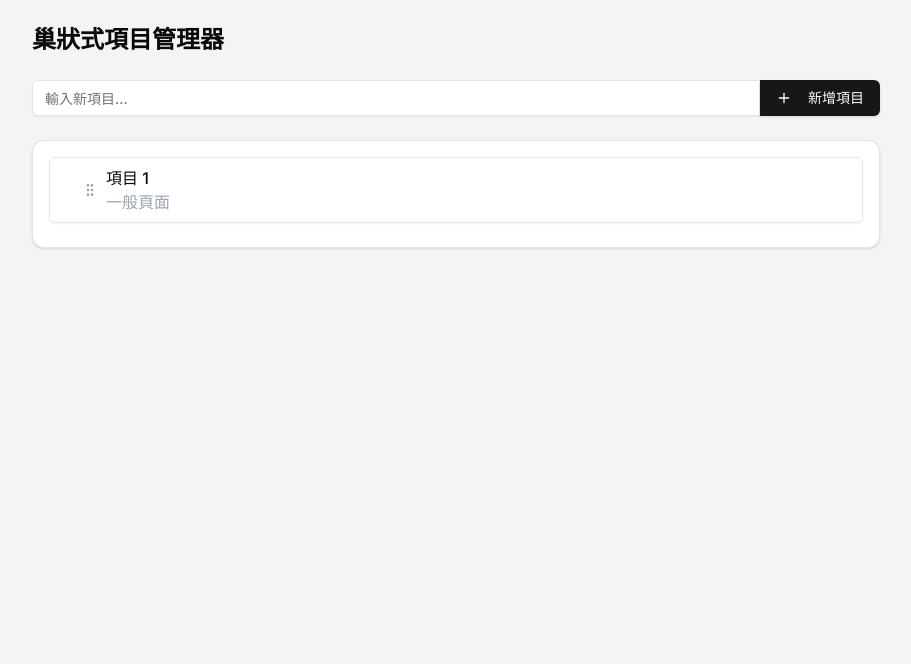
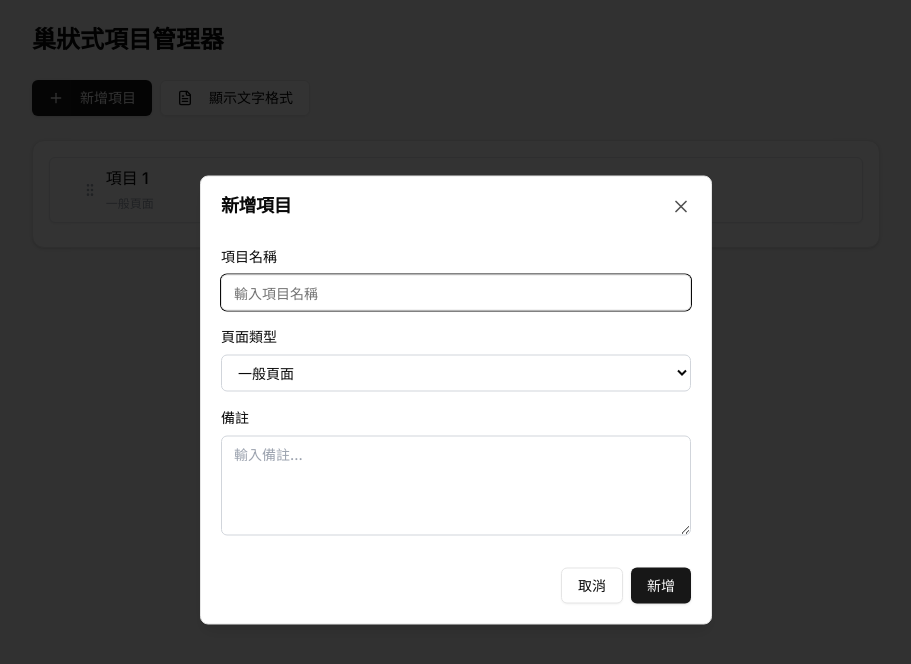
Before and after one commit to mant0u0/web-widget, a Next.js app: page /A in a window 1280 px wide. Both pictures are taken after a click on the button "新增項目". Shown: the top 664 px of the page, without its empty margins (184-1095 px from the left). Built offline with nearby package versions, Linux system fonts and the light colour scheme; a web font is replaced by a local one.

Commit message:
[Mantou] 槽狀式編輯器

```diff
--- a/app/A/page.tsx
+++ b/app/A/page.tsx
@@ -1,15 +1,15 @@
 "use client";
 
-import React, { useState, useEffect } from "react";
+import React, { useState } from "react";
 import {
   ChevronDown,
   ChevronRight,
   GripVertical,
-  X,
   Edit,
   Trash2,
   Plus,
   Info,
+  FileText,
 } from "lucide-react";
 import { Card, CardContent } from "@/components/ui/card";
 import { Button } from "@/components/ui/button";
@@ -33,32 +33,33 @@ import {
   AlertDialogTitle,
 } from "@/components/ui/alert-dialog";
 
+// 定義項目介面
+interface Item {
+  id: string;
+  text: string;
+  children: Item[];
+  expanded: boolean;
+  pageType: string;
+  notes: string;
+}
+
+type ItemState = Item[];
+type FindResult = { item: Item; parent: Item | null; index: number } | null;
+
 // 巢狀式項目管理器元件
 const NestedItemManager = () => {
   // 初始項目資料
-  const initialItems = [
+  const initialItems: ItemState = [
     {
       id: "1",
       text: "項目 1",
       children: [],
       expanded: true,
-      pageTitle: "", // 網頁標題
-      pageType: "一般頁面", // 頁面類型
-      notes: "", // 備註
+      pageType: "一般頁面",
+      notes: "",
     },
   ];
 
-  // 項目資料狀態
-  const [items, setItems] = useState<ItemState>(initialItems);
-  // 新項目輸入框內容
-  const [newItemText, setNewItemText] = useState("");
-  // 編輯對話框狀態
-  const [editDialogOpen, setEditDialogOpen] = useState(false);
-  const [editItem, setEditItem] = useState(null);
-  const [editItemText, setEditItemText] = useState("");
-  const [editPageTitle, setEditPageTitle] = useState("");
-  const [editPageType, setEditPageType] = useState("一般頁面");
-  const [editNotes, setEditNotes] = useState("");
   // 頁面類型選項
   const pageTypeOptions = [
     "一般頁面",
@@ -67,32 +68,31 @@ const NestedItemManager = () => {
     "聯絡表單",
     "關於我們",
   ];
-  // 刪除確認對話框狀態
+
+  // 狀態管理
+  const [items, setItems] = useState<ItemState>(initialItems);
+  const [dialogOpen, setDialogOpen] = useState(false);
   const [deleteDialogOpen, setDeleteDialogOpen] = useState(false);
-  const [deleteItemId, setDeleteItemId] = useState(null);
+  const [deleteItemId, setDeleteItemId] = useState<string | null>(null);
+  const [textFormatDialogOpen, setTextFormatDialogOpen] = useState(false);
+  const [formattedText, setFormattedText] = useState("");
+
   // 拖曳狀態
-  const [draggedItem, setDraggedItem] = useState(null);
-  const [dragOverItem, setDragOverItem] = useState(null);
-  const [dragOverPosition, setDragOverPosition] = useState(null); // 'before', 'after', 'inside'
-  // 新增子項目對話框狀態
-  const [addChildDialogOpen, setAddChildDialogOpen] = useState(false);
-  const [newChildText, setNewChildText] = useState("");
-  const [parentItemId, setParentItemId] = useState(null);
+  const [draggedItem, setDraggedItem] = useState<string | null>(null);
+  const [dragOverItem, setDragOverItem] = useState<string | null>(null);
+  const [dragOverPosition, setDragOverPosition] = useState<string | null>(null); // 'before', 'after', 'inside'
+
+  // 項目表單狀態
+  const [itemFormData, setItemFormData] = useState({
+    id: "",
+    text: "",
+    pageType: "一般頁面",
+    notes: "",
+    parentId: null as string | null,
+    isEdit: false,
+  });
 
   // 找到項目及其父項目
-  interface Item {
-    id: string;
-    text: string;
-    children: Item[];
-    expanded: boolean;
-    pageTitle: string;
-    pageType: string;
-    notes: string;
-  }
-
-  type ItemState = Item[];
-  type FindResult = { item: Item; parent: Item | null; index: number } | null;
-
   const findItemAndParent = (
     itemId: string,
     itemsArray: Item[] = items,
@@ -114,6 +114,137 @@ const NestedItemManager = () => {
     }
 
     return null;
+  };
+
+  // 開啟新增項目對話框
+  const openAddItemDialog = (parentId: string | null = null) => {
+    setItemFormData({
+      id: "",
+      text: "",
+      pageType: "一般頁面",
+      notes: "",
+      parentId,
+      isEdit: false,
+    });
+    setDialogOpen(true);
+  };
+
+  // 開啟編輯項目對話框
+  const openEditDialog = (item: Item) => {
+    setItemFormData({
+      id: item.id,
+      text: item.text,
+      pageType: item.pageType,
+      notes: item.notes,
+      parentId: null,
+      isEdit: true,
+    });
+    setDialogOpen(true);
+  };
+
+  // 處理表單提交
+  const handleItemFormSubmit = () => {
+    if (!itemFormData.text.trim()) return;
+
+    if (itemFormData.isEdit) {
+      // 編輯現有項目
+      const updateItem = (itemsArray: Item[]): Item[] => {
+        return itemsArray.map((item) => {
+          if (item.id === itemFormData.id) {
+            return {
+              ...item,
+              text: itemFormData.text,
+              pageType: itemFormData.pageType,
+              notes: itemFormData.notes,
+            };
+          }
+          if (item.children.length) {
+            return { ...item, children: updateItem(item.children) };
+          }
+          return item;
+        });
+      };
+
+      setItems(updateItem([...items]));
+    } else {
+      // 新增項目
+      const newItem: Item = {
+        id: `item-${Date.now()}`,
+        text: itemFormData.text,
+        children: [],
+        expanded: true,
+        pageType: itemFormData.pageType,
+        notes: itemFormData.notes,
+      };
+
+      if (itemFormData.parentId) {
+        // 新增子項目
+        const addChildToParent = (itemsArray: Item[]): Item[] => {
+          return itemsArray.map((item) => {
+            if (item.id === itemFormData.parentId) {
+              return {
+                ...item,
+                children: [...item.children, newItem],
+                expanded: true, // 自動展開父項目
+              };
+            }
+            if (item.children.length) {
+              return { ...item, children: addChildToParent(item.children) };
+            }
+            return item;
+          });
+        };
+
+        setItems(addChildToParent([...items]));
+      } else {
+        // 新增根級項目
+        setItems([...items, newItem]);
+      }
+    }
+
+    setDialogOpen(false);
+  };
+
+  // 開啟刪除確認對話框
+  const openDeleteDialog = (itemId: string) => {
+    setDeleteItemId(itemId);
+    setDeleteDialogOpen(true);
+  };
+
+  // 確認刪除項目
+  const confirmDelete = () => {
+    if (!deleteItemId) return;
+
+    const deleteFromArray = (itemsArray: Item[]): Item[] => {
+      return itemsArray.filter((item) => {
+        if (item.id === deleteItemId) return false;
+        if (item.children.length) {
+          item.children = deleteFromArray(item.children);
+        }
+        return true;
+      });
+    };
+
+    setItems(deleteFromArray([...items]));
+    setDeleteDialogOpen(false);
+    setDeleteItemId(null);
+  };
+
+  // 切換項目展開/折疊狀態
+  const toggleExpanded = (itemId: string) => {
+    const toggleItem = (itemsArray: Item[]): Item[] => {
+      return itemsArray.map((item) => {
+        if (item.id === itemId) {
+          return { ...item, expanded: !item.expanded };
+        }
+        if (item.children.length) {
+          return { ...item, children: toggleItem(item.children) };
+        }
+        return item;
+      });
+    };
+
+    setItems(toggleItem([...items]));
   };
 
   // 確定放置位置
@@ -192,7 +323,7 @@ const NestedItemManager = () => {
       newItems.splice(draggedItemInfo.index, 1);
     } else {
       const parentIndex = newItems.findIndex(
-        (item) => item.id === draggedItemInfo.parent.id,
+        (item) => item.id === draggedItemInfo.parent!.id,
       );
       if (parentIndex !== -1) {
         newItems[parentIndex].children.splice(draggedItemInfo.index, 1);
@@ -205,7 +336,7 @@ const NestedItemManager = () => {
       const targetIndex =
         dropTargetInfo.parent === null
           ? newItems.findIndex((item) => item.id === dropTargetInfo.item.id)
-          : newItems.findIndex((item) => item.id === dropTargetInfo.parent.id);
+          : newItems.findIndex((item) => item.id === dropTargetInfo.parent!.id);
 
       if (targetIndex !== -1) {
         if (dropTargetInfo.parent === null) {
@@ -254,157 +385,13 @@ const NestedItemManager = () => {
     resetDragState();
   };
 
-  // 重置拖曳狀態
-  const resetDragState = () => {
-    setDraggedItem(null);
-    setDragOverItem(null);
-    setDragOverPosition(null);
-  };
-
-  // 添加新項目
-  const addItem = () => {
-    if (newItemText.trim()) {
-      const newItem = {
-        id: `item-${Date.now()}`,
-        text: newItemText,
-        children: [],
-        expanded: true,
-        pageTitle: "",
-        pageType: "一般頁面",
-        notes: "",
-      };
-
-      setItems([...items, newItem]);
-      setNewItemText("");
-    }
-  };
-
-  // 添加子項目
-  const addChildItem = () => {
-    if (!parentItemId || !newChildText.trim()) return;
-
-    const newChild = {
-      id: `item-${Date.now()}`,
-      text: newChildText,
-      children: [],
-      expanded: true,
-      pageTitle: "",
-      pageType: "一般頁面",
-      notes: "",
-    };
-
-    const addChildToParent = (itemsArray) => {
-      return itemsArray.map((item) => {
-        if (item.id === parentItemId) {
-          return {
-            ...item,
-            children: [...item.children, newChild],
-            expanded: true, // 自動展開父項目
-          };
-        }
-        if (item.children.length) {
-          return { ...item, children: addChildToParent(item.children) };
-        }
-        return item;
-      });
-    };
-
-    setItems(addChildToParent([...items]));
-    setAddChildDialogOpen(false);
-    setParentItemId(null);
-    setNewChildText("");
-  };
-
-  // 打開編輯對話框
-  const openEditDialog = (item: Item) => {
-    setEditItem(item);
-    setEditItemText(item.text);
-    setEditPageTitle(item.pageTitle || "");
-    setEditPageType(item.pageType || "一般頁面");
-    setEditNotes(item.notes || "");
-    setEditDialogOpen(true);
-  };
-
-  // 保存編輯
-  const saveEdit = () => {
-    if (!editItem || !editItemText.trim()) return;
-
-    const updateItem = (itemsArray) => {
-      return itemsArray.map((item) => {
-        if (item.id === editItem.id) {
-          return {
-            ...item,
-            text: editItemText,
-            pageTitle: editPageTitle,
-            pageType: editPageType,
-            notes: editNotes,
-          };
-        }
-        if (item.children.length) {
-          return { ...item, children: updateItem(item.children) };
-        }
-        return item;
-      });
-    };
-
-    setItems(updateItem([...items]));
-    setEditDialogOpen(false);
-    setEditItem(null);
-    setEditItemText("");
-    setEditPageTitle("");
-    setEditPageType("一般頁面");
-    setEditNotes("");
-  };
-
-  // 打開刪除確認對話框
-  const openDeleteDialog = (itemId) => {
-    setDeleteItemId(itemId);
-    setDeleteDialogOpen(true);
-  };
-
-  // 確認刪除項目
-  const confirmDelete = () => {
-    if (!deleteItemId) return;
-
-    const deleteFromArray = (itemsArray: Item[]) => {
-      return itemsArray.filter((item) => {
-        if (item.id === deleteItemId) return false;
-        if (item.children.length) {
-          item.children = deleteFromArray(item.children);
-        }
-        return true;
-      });
-    };
-
-    setItems(deleteFromArray([...items]));
-    setDeleteDialogOpen(false);
-    setDeleteItemId(null);
-  };
-
-  // 切換項目展開/折疊狀態
-  const toggleExpanded = (itemId: string) => {
-    const toggleItem = (itemsArray) => {
-      return itemsArray.map((item) => {
-        if (item.id === itemId) {
-          return { ...item, expanded: !item.expanded };
-        }
-        if (item.children.length) {
-          return { ...item, children: toggleItem(item.children) };
-        }
-        return item;
-      });
-    };
-
-    setItems(toggleItem([...items]));
-  };
-
   // 處理拖曳經過事件
   const handleDragOver = (e: React.DragEvent, itemId: string) => {
     e.preventDefault();
     if (draggedItem === itemId) return;
 
     // 獲取項目的DOM元素
-    const itemElement = e.currentTarget;
+    const itemElement = e.currentTarget as HTMLElement;
     const rect = itemElement.getBoundingClientRect();
 
     // 確定拖曳位置
@@ -415,11 +402,11 @@ const NestedItemManager = () => {
     setDragOverPosition(position);
   };
 
-  // 打開新增子項目對話框
-  const openAddChildDialog = (itemId: string) => {
-    setParentItemId(itemId);
-    setNewChildText("");
-    setAddChildDialogOpen(true);
+  // 重置拖曳狀態
+  const resetDragState = () => {
+    setDraggedItem(null);
+    setDragOverItem(null);
+    setDragOverPosition(null);
   };
 
   // 遞迴渲染項目列表
@@ -476,25 +463,27 @@ const NestedItemManager = () => {
               <p className="item-text w-full">
                 <span>{item.text}</span>
                 <br />
-                <span className="text-gray-400">{item.pageType}</span>
+                <span className="text-xs text-gray-400">{item.pageType}</span>
               </p>
 
-              {/* 屬性指示器 */}
-              {(item.pageTitle || item.notes) && (
+              {/* 備註指示器 */}
+              {item.notes && (
                 <span
                   className="mx-1 cursor-help text-xs text-gray-400"
-                  title={`${item.pageTitle ? "標題: " + item.pageTitle + " | " : ""}${item.pageType ? "類型: " + item.pageType + " | " : ""}${item.notes ? "備註: " + item.notes : ""}`}
+                  title={`備註: ${item.notes}`}
                 >
                   <Info className="h-3 w-3" />
                 </span>
               )}
 
+              {/* 操作按鈕組 */}
+              <div className="flex opacity-0 transition-opacity group-hover:opacity-100">
                 {/* 新增子項目按鈕 */}
                 <Button
-                onClick={() => openAddChildDialog(item.id)}
+                  onClick={() => openAddItemDialog(item.id)}
                   variant="ghost"
                   size="icon"
-                className="ml-1 h-7 w-7 p-0 text-gray-400 opacity-0 transition-opacity hover:text-green-500 group-hover:opacity-100"
+                  className="ml-1 h-7 w-7 p-0 text-gray-400 hover:text-green-500"
                 >
                   <Plus className="h-4 w-4" />
                 </Button>
@@ -504,7 +493,7 @@ const NestedItemManager = () => {
                   onClick={() => openEditDialog(item)}
                   variant="ghost"
                   size="icon"
-                className="ml-1 h-7 w-7 p-0 text-gray-400 opacity-0 transition-opacity hover:text-blue-500 group-hover:opacity-100"
+                  className="ml-1 h-7 w-7 p-0 text-gray-400 hover:text-blue-500"
                 >
                   <Edit className="h-4 w-4" />
                 </Button>
@@ -514,10 +503,11 @@ const NestedItemManager = () => {
                   onClick={() => openDeleteDialog(item.id)}
                   variant="ghost"
                   size="icon"
-                className="ml-1 h-7 w-7 p-0 text-gray-400 opacity-0 transition-opacity hover:text-red-500 group-hover:opacity-100"
+                  className="ml-1 h-7 w-7 p-0 text-gray-400 hover:text-red-500"
                 >
                   <Trash2 className="h-4 w-4" />
                 </Button>
+              </div>
             </div>
 
             {/* 子項目 */}
@@ -534,22 +524,51 @@ const NestedItemManager = () => {
     );
   };
 
+  // 生成文字格式
+  const generateTextFormat = () => {
+    const buildTextTree = (itemsList: Item[], depth = 0): string => {
+      let result = "";
+
+      itemsList.forEach((item) => {
+        // 添加縮排
+        const indent = "  ".repeat(depth);
+        // 構建項目文字
+        result += `${indent}- ${item.text} (${item.pageType})${item.notes ? ` // ${item.notes}` : ""}\n`;
+
+        // 遞迴處理子項目
+        if (item.children.length > 0) {
+          result += buildTextTree(item.children, depth + 1);
+        }
+      });
+
+      return result;
+    };
+
+    const textTree = buildTextTree(items);
+    setFormattedText(textTree);
+    setTextFormatDialogOpen(true);
+  };
+
   return (
     <div className="mx-auto max-w-4xl p-6">
       <h1 className="mb-6 text-2xl font-bold">巢狀式項目管理器</h1>
 
-      <div className="mb-6 flex">
-        <Input
-          type="text"
-          value={newItemText}
-          onChange={(e) => setNewItemText(e.target.value)}
-          placeholder="輸入新項目..."
-          className="rounded-r-none bg-white"
-          onKeyDown={(e) => e.key === "Enter" && addItem()}
-        />
-        <Button onClick={addItem} className="rounded-l-none">
+      <div className="mb-6 flex gap-2">
+        <Button
+          onClick={() => openAddItemDialog()}
+          className="flex items-center"
+        >
           <Plus className="mr-2 h-4 w-4" />
           新增項目
+        </Button>
+
+        <Button
+          onClick={generateTextFormat}
+          variant="outline"
+          className="flex items-center"
+        >
+          <FileText className="mr-2 h-4 w-4" />
+          顯示文字格式
         </Button>
       </div>
 
@@ -557,11 +576,17 @@ const NestedItemManager = () => {
         <CardContent className="p-4">{renderItems(items)}</CardContent>
       </Card>
 
-      {/* 編輯對話框 */}
-      <Dialog open={editDialogOpen} onOpenChange={setEditDialogOpen}>
+      {/* 項目表單對話框 (用於新增/編輯) */}
+      <Dialog open={dialogOpen} onOpenChange={setDialogOpen}>
         <DialogContent className="sm:max-w-lg">
           <DialogHeader>
-            <DialogTitle>編輯項目</DialogTitle>
+            <DialogTitle>
+              {itemFormData.isEdit
+                ? "編輯項目"
+                : itemFormData.parentId
+                  ? "新增子項目"
+                  : "新增項目"}
+            </DialogTitle>
           </DialogHeader>
           <div className="grid gap-4 py-4">
             <div className="grid gap-2">
@@ -570,24 +595,14 @@ const NestedItemManager = () => {
               </label>
               <Input
                 id="itemName"
-                value={editItemText}
-                onChange={(e) => setEditItemText(e.target.value)}
+                value={itemFormData.text}
+                onChange={(e) =>
+                  setItemFormData({ ...itemFormData, text: e.target.value })
+                }
                 placeholder="輸入項目名稱"
                 className="w-full"
                 autoFocus
-              />
-            </div>
-
-            <div className="grid gap-2">
-              <label htmlFor="pageTitle" className="text-sm font-medium">
-                網頁標題
-              </label>
-              <Input
-                id="pageTitle"
-                value={editPageTitle}
-                onChange={(e) => setEditPageTitle(e.target.value)}
-                placeholder="輸入網頁標題"
-                className="w-full"
+                onKeyDown={(e) => e.key === "Enter" && handleItemFormSubmit()}
               />
             </div>
 
@@ -597,8 +612,10 @@ const NestedItemManager = () => {
               </label>
               <select
                 id="pageType"
-                value={editPageType}
-                onChange={(e) => setEditPageType(e.target.value)}
+                value={itemFormData.pageType}
+                onChange={(e) =>
+                  setItemFormData({ ...itemFormData, pageType: e.target.value })
+                }
                 className="w-full rounded-md border border-gray-300 bg-white px-3 py-2 text-sm"
               >
                 {pageTypeOptions.map((option) => (
@@ -615,8 +632,10 @@ const NestedItemManager = () => {
               </label>
               <textarea
                 id="notes"
-                value={editNotes}
-                onChange={(e) => setEditNotes(e.target.value)}
+                value={itemFormData.notes}
+                onChange={(e) =>
+                  setItemFormData({ ...itemFormData, notes: e.target.value })
+                }
                 placeholder="輸入備註..."
                 className="min-h-[100px] w-full rounded-md border border-gray-300 px-3 py-2 text-sm"
               />
@@ -626,35 +645,8 @@ const NestedItemManager = () => {
             <DialogClose asChild>
               <Button variant="outline">取消</Button>
             </DialogClose>
-            <Button onClick={saveEdit} type="submit">
-              儲存
-            </Button>
-          </DialogFooter>
-        </DialogContent>
-      </Dialog>
-
-      {/* 新增子項目對話框 */}
-      <Dialog open={addChildDialogOpen} onOpenChange={setAddChildDialogOpen}>
-        <DialogContent className="sm:max-w-md">
-          <DialogHeader>
-            <DialogTitle>新增子項目</DialogTitle>
-          </DialogHeader>
-          <div className="py-4">
-            <Input
-              value={newChildText}
-              onChange={(e) => setNewChildText(e.target.value)}
-              placeholder="輸入子項目名稱"
-              className="w-full"
-              autoFocus
-              onKeyDown={(e) => e.key === "Enter" && addChildItem()}
-            />
-          </div>
-          <DialogFooter>
-            <DialogClose asChild>
-              <Button variant="outline">取消</Button>
-            </DialogClose>
-            <Button onClick={addChildItem} type="submit">
-              新增
+            <Button onClick={handleItemFormSubmit} type="submit">
+              {itemFormData.isEdit ? "儲存" : "新增"}
             </Button>
           </DialogFooter>
         </DialogContent>
@@ -677,6 +669,41 @@ const NestedItemManager = () => {
           </AlertDialogFooter>
         </AlertDialogContent>
       </AlertDialog>
+
+      {/* 文字格式對話框 */}
+      <Dialog
+        open={textFormatDialogOpen}
+        onOpenChange={setTextFormatDialogOpen}
+      >
+        <DialogContent className="sm:max-w-2xl">
+          <DialogHeader>
+            <DialogTitle>項目結構文字格式</DialogTitle>
+          </DialogHeader>
+          <div className="py-4">
+            <div className="relative">
+              <pre className="max-h-96 overflow-auto rounded-md bg-gray-50 p-4 text-sm">
+                {formattedText}
+              </pre>
+              <Button
+                className="absolute right-2 top-2"
+                size="sm"
+                variant="secondary"
+                onClick={() => {
+                  navigator.clipboard.writeText(formattedText);
+                  // 可以加入複製成功的提示
+                }}
+              >
+                複製
+              </Button>
+            </div>
+          </div>
+          <DialogFooter>
+            <DialogClose asChild>
+              <Button>關閉</Button>
+            </DialogClose>
+          </DialogFooter>
+        </DialogContent>
+      </Dialog>
     </div>
   );
 };
```
Lines whose indentation alone changed are shown as unchanged.
